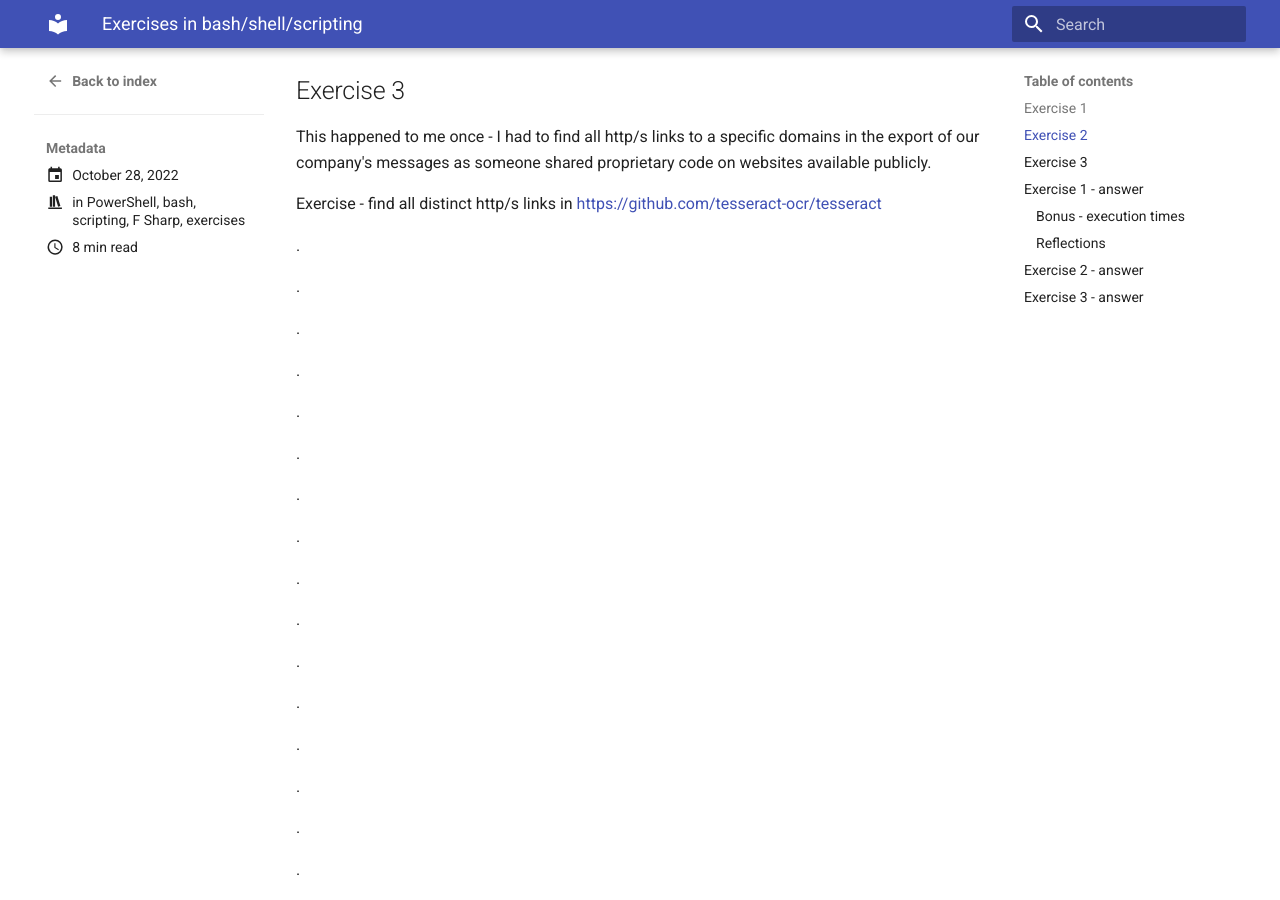
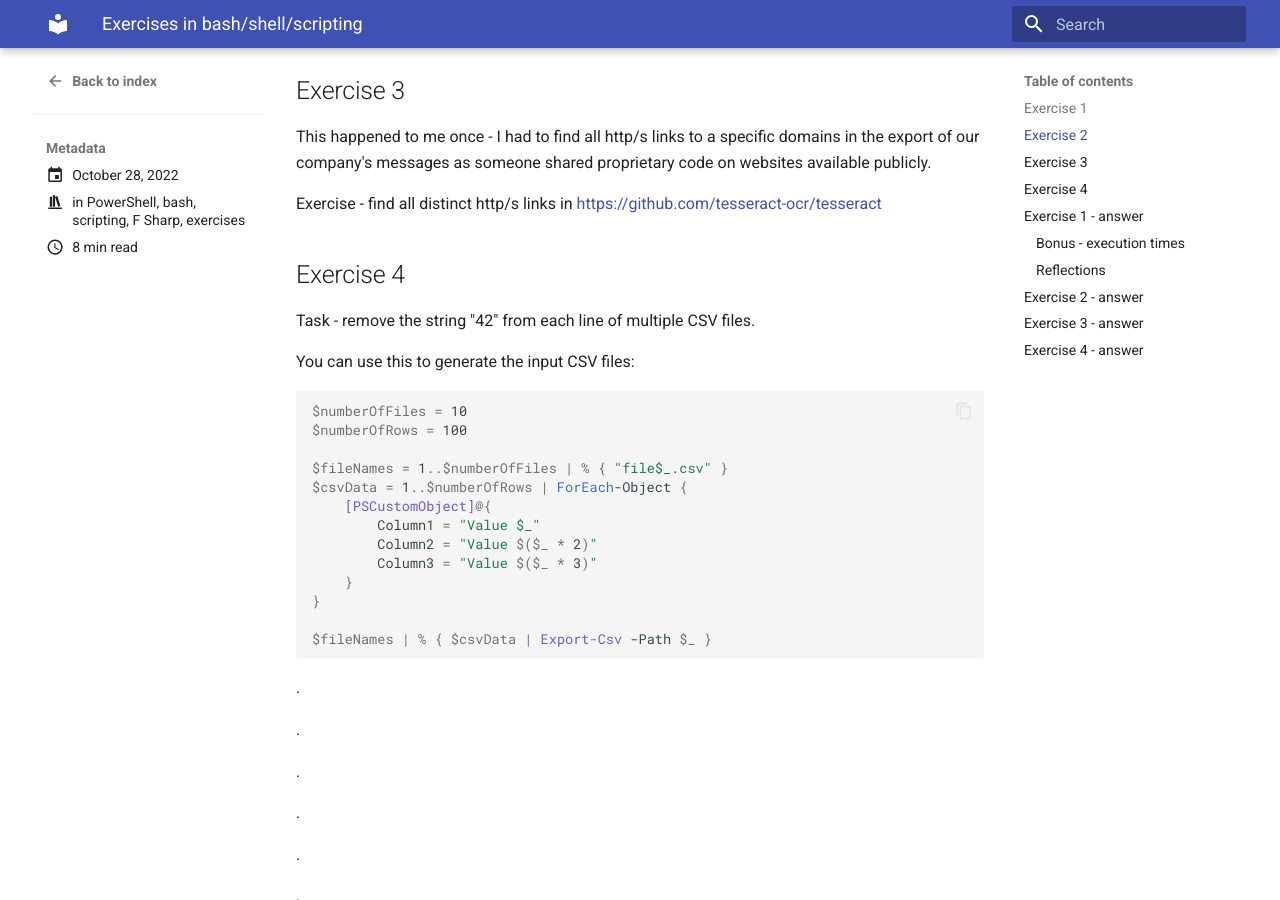
Before and after one commit to inwenis/blog, an MkDocs documentation site: the page built from docs/posts/post02.md, in a window 1280 px wide and 900 px high, scrolled down 918 px. Built offline with MkDocs 1.6.1 and Material for MkDocs 9.7.7, drawn with Linux system fonts in a browser that asks for light colours; some of the changed text lies outside the part shown.

Commit message:
add exercise

````diff
--- a/docs/posts/post02.md
+++ b/docs/posts/post02.md
@@ -44,6 +44,28 @@ The result should like:
 This happened to me once - I had to find all http/s links to a specific domains in the export of our company's messages as someone shared proprietary code on websites available publicly.
 
 Exercise - find all distinct http/s links in [https://github.com/tesseract-ocr/tesseract](https://github.com/tesseract-ocr/tesseract)
+
+## Exercise 4
+
+Task - remove the string "42" from each line of multiple CSV files.
+
+You can use this to generate the input CSV files:
+```PowerShell
+$numberOfFiles = 10
+$numberOfRows = 100
+
+$fileNames = 1..$numberOfFiles | % { "file$_.csv" }
+$csvData = 1..$numberOfRows | ForEach-Object {
+    [PSCustomObject]@{
+        Column1 = "Value $_"
+        Column2 = "Value $($_ * 2)"
+        Column3 = "Value $($_ * 3)"
+    }
+}
+
+$fileNames | % { $csvData | Export-Csv -Path $_ }
+```
+
 
 .
 
@@ -319,3 +341,10 @@ a
 
 # finds 234 links
 ```
+
+## Exercise 4 - answer
+
+```PowerShell
+[PowerShell 7.4]
+ls *.csv | % { (cat $_ ) -replace "42","" | out-file $_ }
+```
````
